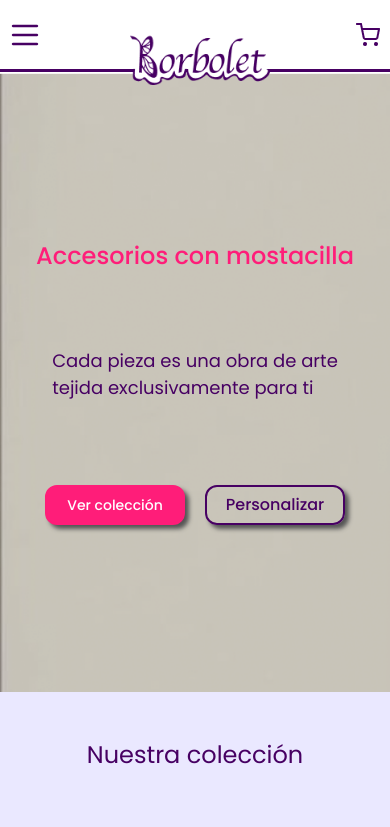
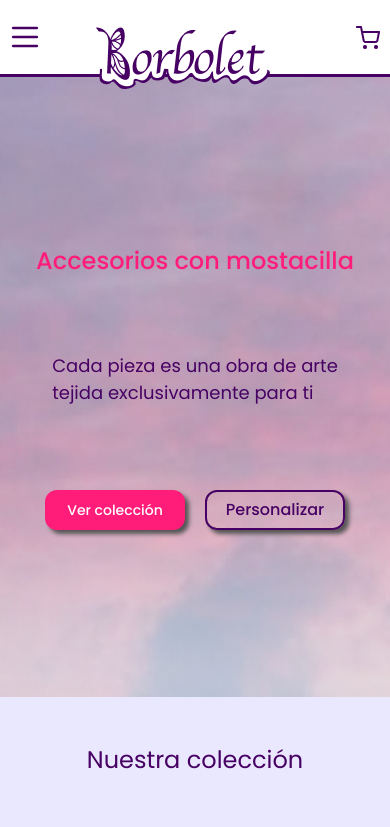
Before and after one commit to mariafmaceab/proyecto-final, a website: page index.html in a window 390 px wide. Shown: the top 827 px of the page. Drawn offline with nearby package versions, Linux system fonts and the light colour scheme; files whose address does not match are found by name.

Commit message:
se arreglan estilos de navbar

```diff
--- a/scss/layout/_seccionPrincipal.scss
+++ b/scss/layout/_seccionPrincipal.scss
@@ -1,6 +1,6 @@
 @import url(../utilities/_mixins.scss);
 .sectionPrincipal{
-    background-image: url("../assets/img/fotoPrincipal.png");
+    background-image: url("../assets/img/fotoPrincipal.jpg");
     background-repeat: no-repeat;
     background-size: cover;
     width: 100%;
--- a/scss/layout/media/_media1180.scss
+++ b/scss/layout/media/_media1180.scss
@@ -37,7 +37,7 @@
         transition: none !important;
      }
     .mobile-navbar {
-        @include flex(row, space-between , center, 20px);
+        @include flex(row, space-between, center, 0);
         background-color: #ffffff;
         border-bottom: .1875rem solid #470063;
         padding: 0px 20px 0px 20px;
@@ -52,10 +52,9 @@
             box-shadow: 0 0 0 0;
         }
         .container-fluid{
-            flex: 0;
-            width: 100%;
-            height: 50px;
-            padding: 0;
+            width: 33%;
+            margin-right: 0;
+            padding-right: 0;
             .collapse{
                 position: absolute;
                 top: 100%;
@@ -93,27 +92,23 @@
 
         }
         .logo-mobile{
-            flex: 1;
-            display: flex;
-            justify-content: center;
-            text-align: center;
-            position: relative;
-            top: 22px;
-            width: auto;
-            .navbar-brand{
-                padding: 0;
-            }
-            .a{
-                margin: 0;
-                padding:0;
+            width: 33%;
+            a{
+                .navbar-brand{
+                    position: relative;
+                    top: 20px;
+                    height: 100%;
+                }
             }
         }
 
         .divCesta{
+            width: 33%;
             display: flex;
             align-items: center;
             height: 69px;
             text-align: right;
+            justify-content: end;
         }
     }
 
--- a/scss/layout/media/_mediamovil.scss
+++ b/scss/layout/media/_mediamovil.scss
@@ -1,21 +1,16 @@
 @media (max-width:500px){
-    @media (max-width: 980px){
-        .mobile-navbar {
-            padding: 0px 10px 0px 10px;
-
-            .logo-mobile{
-                width: 10px;
-                height: 10px;
-            }
-            .navbar-brand{
-                width: 80%;
-                position:relative;
-                top: -18px;
-                margin: 0px;
-            }
+    .mobile-navbar {
+        padding: 0px 10px 0px 10px;
+        .logo-mobile {
+            margin-right: 0;
+            padding-right: 0;
+        }
+        .container-fluid {
+            width: 10%;
+            margin-left: 0;
+            padding-left: 0;
         }
     }
-    //
     .divNav{
         width: 100%;
     }
```
Also changed, not shown: index.html (+3 -1 lines), assets/img/fotoPrincipal.jpeg (added), assets/img/fotoPrincipal.jpg (added), assets/img/fotoPrincipal.png (deleted), css/stle.css (deleted), css/style.css, 2 other files.
